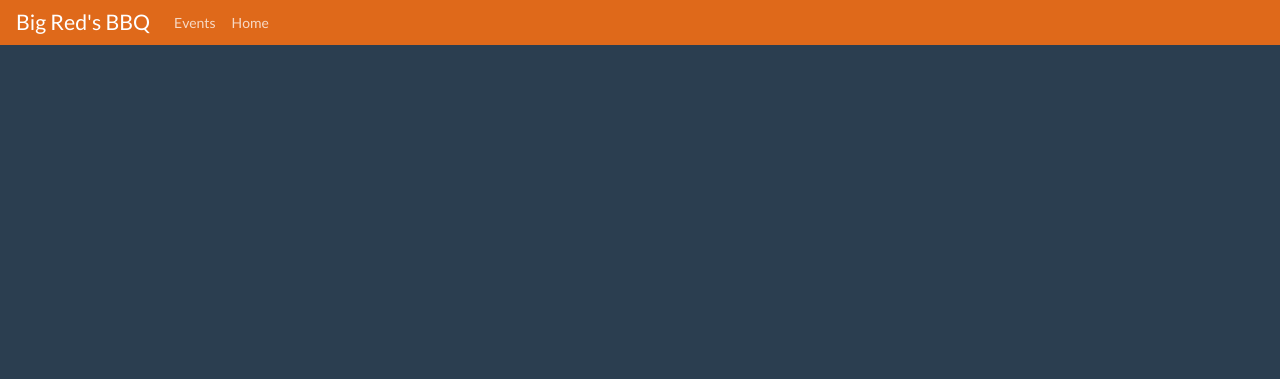
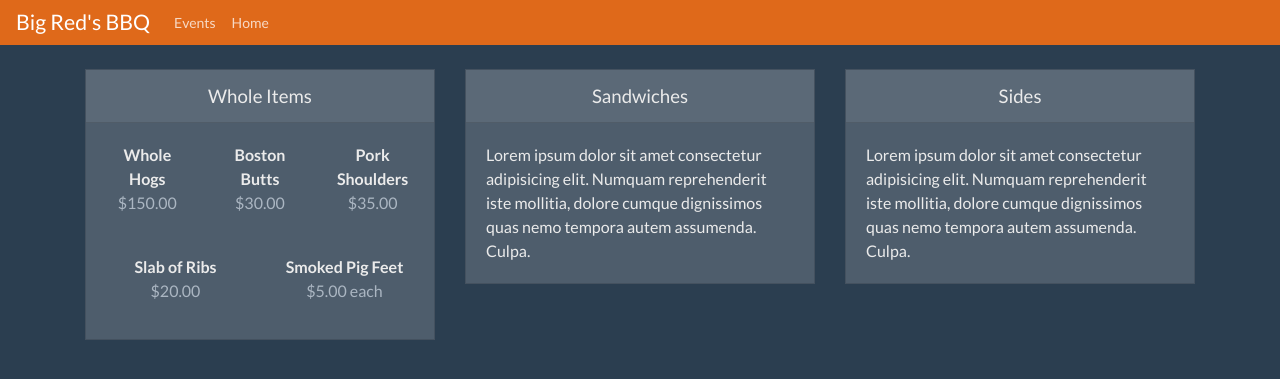
Before and after one commit to Dannyp123/Big-Reds-BBQ, a Django app: page /menu in a window 1280 px wide. Shown: the top 379 px of the page. Run offline with Django 3.2, Linux system fonts and the light colour scheme; some libraries are stand-ins or nearby versions.

Commit message:
started working on the menu. Using grid to display items.

```diff
--- a/app/templates/home.html
+++ b/app/templates/home.html
@@ -1,4 +1,5 @@
 {% extends 'base.html' %} {% block body %}
+<title>Big Red's BBQ - Home</title>
 <nav class="navbar navbar-expand-lg sticky-top navbar-dark bg-primary text-white">
     <span class="text-white" style="font-size: 16pt">Big Red's BBQ</span>
     <button class="navbar-toggler" type="button" data-toggle="collapse" data-target="#navbarSupportedContent"
--- a/app/templates/menu.html
+++ b/app/templates/menu.html
@@ -1,4 +1,5 @@
 {% extends 'base.html' %} {% block body %}
+<title>Big Red's BBQ - Menu</title>
 <nav class="navbar navbar-expand-lg sticky-top navbar-dark bg-primary text-white">
     <span class="text-white" style="font-size: 16pt">Big Red's BBQ</span>
     <button class="navbar-toggler" type="button" data-toggle="collapse" data-target="#navbarSupportedContent"
@@ -19,4 +20,58 @@
         </div>
     </div>
 </nav>
+<div class="container">
+    <div class="row mt-4">
+        <div class="col-sm-12 col-md-12 col-lg-4">
+            <div class="card menu-card">
+                <span class="card-header text-center" style="font-size: 14pt">Whole Items</span>
+                <div class="card-body">
+                    <div class="row mb-4">
+                        <div class="col-sm-12 col-md-12 col-lg-4">
+                            <div class="text-center font-weight-bold">Whole Hogs</div>
+                            <p class="text-center text-light">$150.00</p>
+                        </div>
+                        <div class="col-sm-12 col-md-12 col-lg-4">
+                            <div class="text-center font-weight-bold">Boston Butts</div>
+                            <p class="text-center text-light">$30.00</p>
+                        </div>
+                        <div class="col-sm-12 col-md-12 col-lg-4">
+                            <div class="text-center font-weight-bold">Pork Shoulders</div>
+                            <p class="text-center text-light">$35.00</p>
+                        </div>
+                    </div>
+                    <div class="row">
+                        <div class="col-sm-12 col-md-12 col-lg-6">
+                            <div class="text-center font-weight-bold">Slab of Ribs</div>
+                            <p class="text-center text-light">$20.00</p>
+                        </div>
+                        <div class="col-sm-12 col-md-12 col-lg-6">
+                            <div class="text-center font-weight-bold">Smoked Pig Feet</div>
+                            <p class="text-center text-light">$5.00 each</p>
+                        </div>
+                    </div>
+
+
+
+                </div>
+            </div>
+        </div>
+        <div class="col-sm-12 col-md-12 col-lg-4">
+            <div class="card menu-card">
+                <span class="card-header text-center" style="font-size: 14pt">Sandwiches</span>
+                <div class="card-body">Lorem ipsum dolor sit amet consectetur adipisicing elit. Numquam
+                    reprehenderit
+                    iste mollitia, dolore cumque dignissimos quas nemo tempora autem assumenda. Culpa.</div>
+            </div>
+        </div>
+        <div class="col-sm-12 col-md-12 col-lg-4">
+            <div class="card menu-card">
+                <span class="card-header text-center" style="font-size: 14pt">Sides</span>
+                <div class="card-body">Lorem ipsum dolor sit amet consectetur adipisicing elit. Numquam
+                    reprehenderit
+                    iste mollitia, dolore cumque dignissimos quas nemo tempora autem assumenda. Culpa.</div>
+            </div>
+        </div>
+    </div>
+</div>
 {% endblock body %}
```
